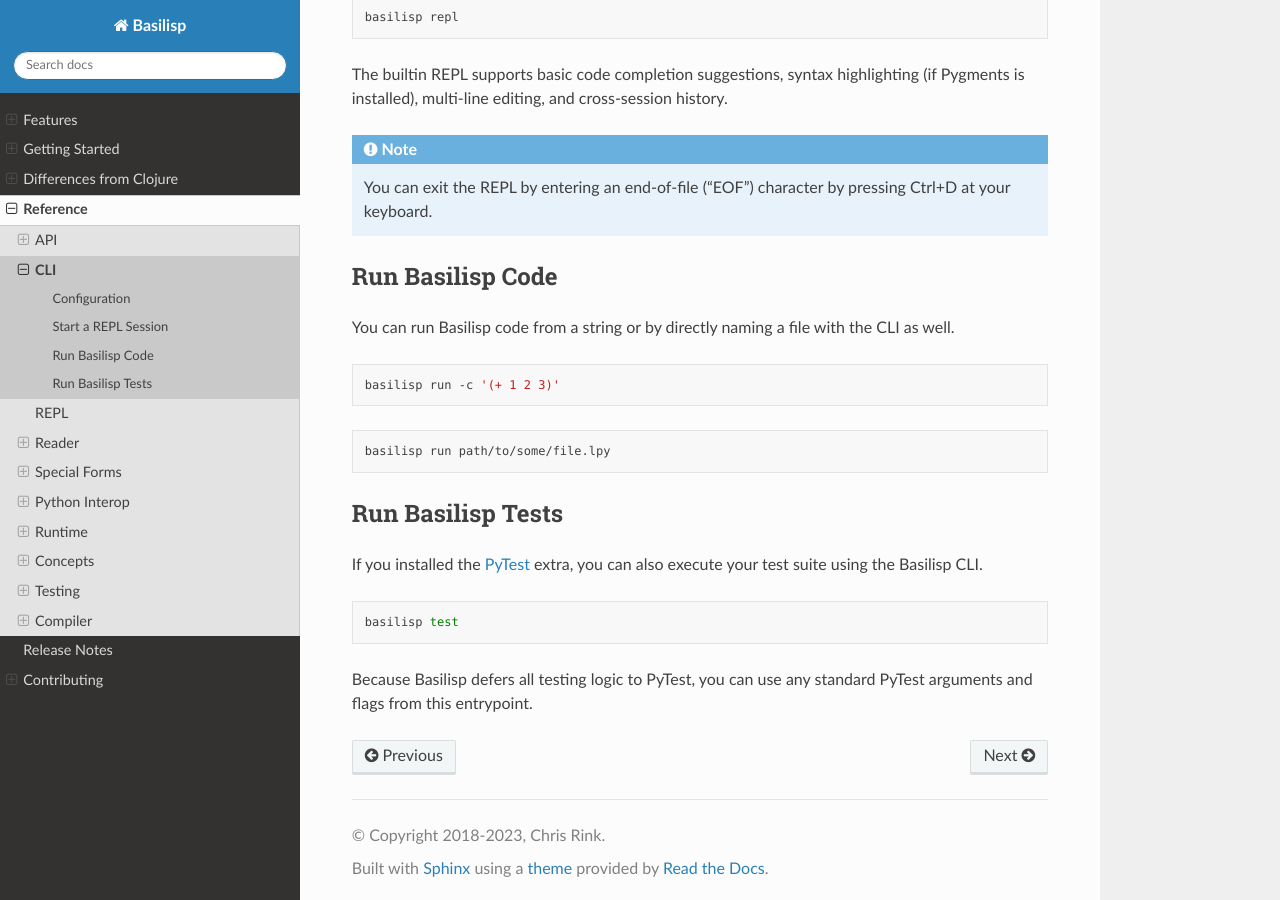
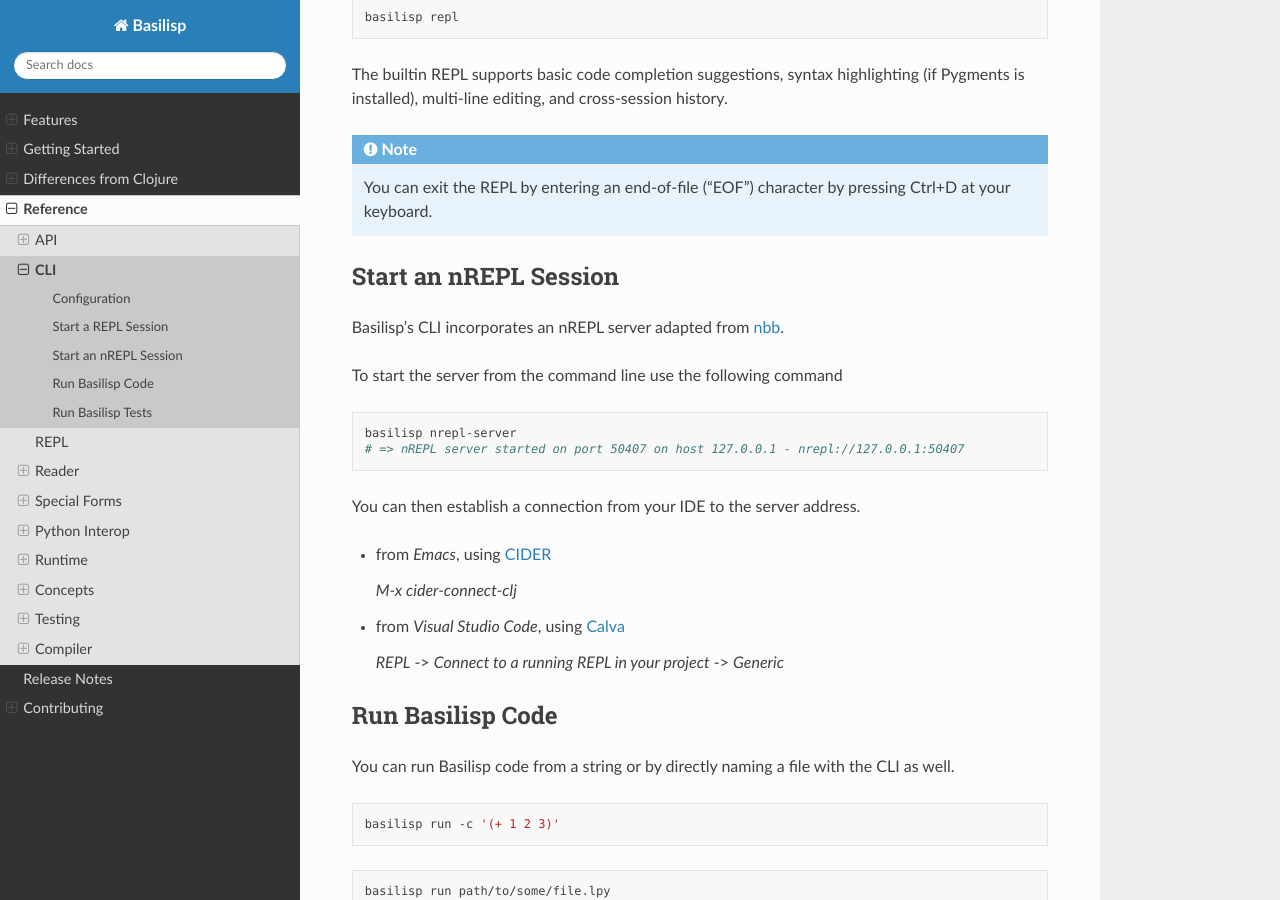
Before and after one commit to basilisp-lang/basilisp, a Sphinx documentation site: the page built from docs/cli.rst, in a window 1280 px wide and 900 px high, scrolled down 590 px. Built offline with Sphinx 7.4.7 and the Read the Docs theme 2.0.0, drawn with Linux system fonts in a browser that asks for light colours.

```diff
--- a/docs/cli.rst
+++ b/docs/cli.rst
@@ -32,6 +32,30 @@ The builtin REPL supports basic code completion suggestions, syntax highlighting
 
    You can exit the REPL by entering an end-of-file ("EOF") character by pressing Ctrl+D at your keyboard.
 
+.. _start_an_nREPL_session:
+
+Start an nREPL Session
+----------------------
+
+Basilisp's CLI incorporates an nREPL server adapted from `nbb <https://github.com/babashka/nbb>`_.
+
+To start the server from the command line use the following command
+
+.. code-block:: bash
+
+   basilisp nrepl-server
+   # => nREPL server started on port 50407 on host 127.0.0.1 - nrepl://127.0.0.1:50407
+
+You can then establish a connection from your IDE to the server address.
+
+- from `Emacs`, using `CIDER <https://github.com/clojure-emacs/cider>`_
+
+  `M-x cider-connect-clj`
+
+- from `Visual Studio Code`, using `Calva <https://calva.io/>`_
+
+  `REPL` -> `Connect to a running REPL in your project` -> `Generic`
+
 .. _run_basilisp_code:
 
 Run Basilisp Code
--- a/docs/differencesfromclojure.rst
+++ b/docs/differencesfromclojure.rst
@@ -88,7 +88,6 @@ REPL
 ----
 
 Basilisp's REPL experience closely matches that of Clojure's.
-Basilisp does not currently support any programmatic REPL server such as `nREPL <https://nrepl.org/nrepl/index.html>`_ or pREPL, though support is planned (see `#412 <https://github.com/basilisp-lang/basilisp/issues/412>`_).
 
 .. _evaluation_differences:
 
--- a/docs/features.rst
+++ b/docs/features.rst
@@ -20,7 +20,6 @@ Basilisp is still young and so lacks many features that more mature languages an
 There are many such planned features that will hopefully improve the ergonomics of the project for new developers.
 A few of those features include:
 
-* Built-in `nREPL <https://nrepl.org/nrepl/usage/server.html>`_ server
 * Project management tooling to facility dependency management/locking and packaging
 * Compatibility with the platform-agnostic components of Clojure
 
```
Also changed, not shown: docs/api/contrib/nrepl-server.rst (added, +10 -0 lines), src/basilisp/contrib/sphinx/autodoc.py (+7 -2 lines), 2 other files.
